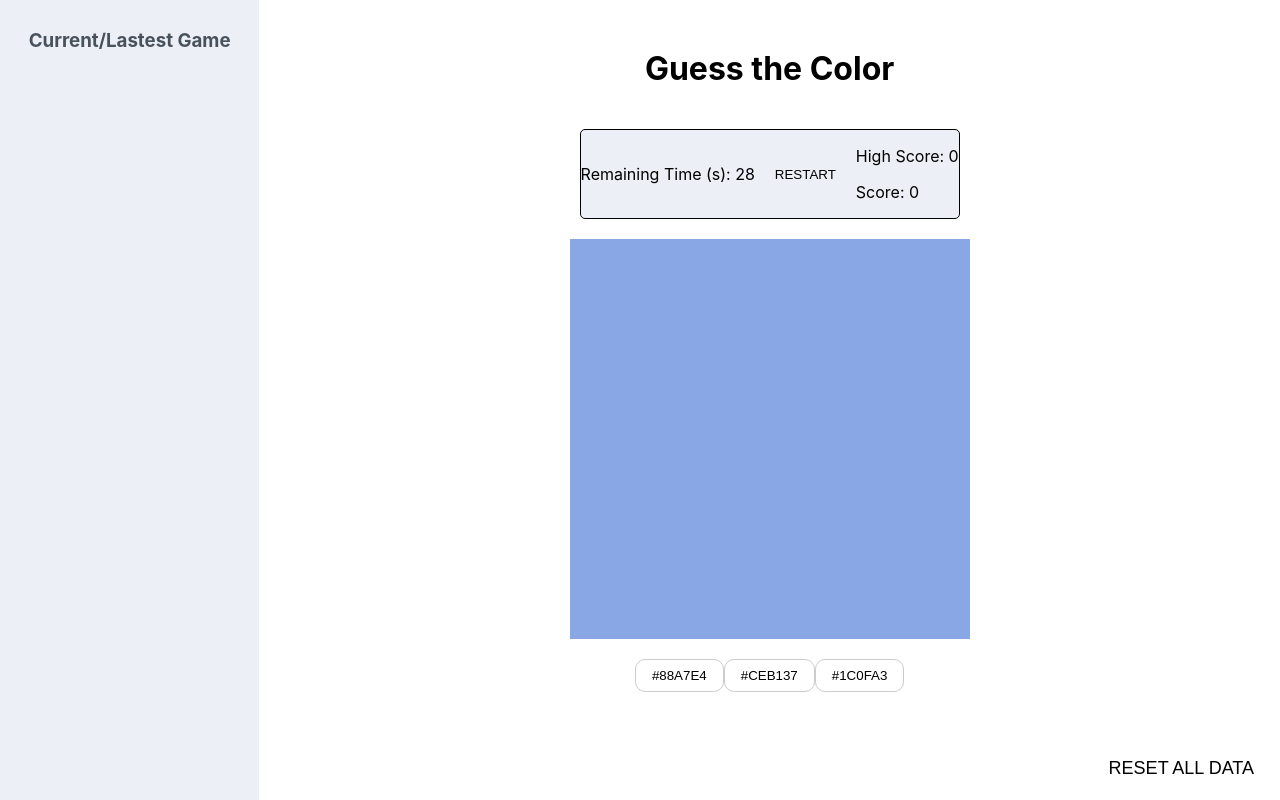
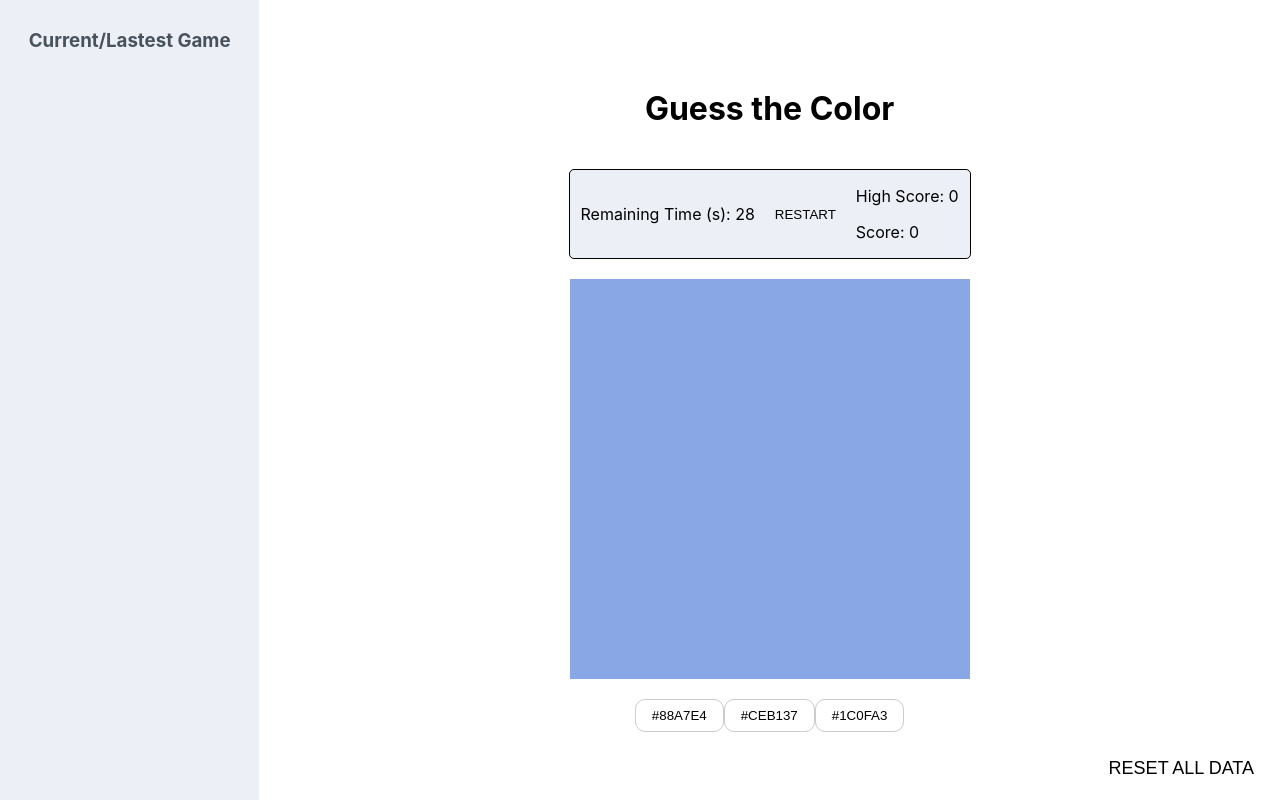
Before and after one commit to mauromaiodev/desafio-frontend-analytics, a React (Create React App) app: page / in a window 1280 px wide. Both pictures are taken after a click on the button "START". Built offline with nearby package versions, Linux system fonts and the light colour scheme.

Commit message:
feat: css adjustments

```diff
--- a/src/App.css
+++ b/src/App.css
@@ -6,3 +6,16 @@
 .sidebar {
   overflow-y: auto;
 }
+
+.container-child {
+  display: flex;
+  flex-direction: column;
+  align-items: center;
+  gap: 20px;
+  width: 400px;
+}
+
+.color-options-container {
+  display: flex;
+  flex-direction: row;
+}
--- a/src/App.js
+++ b/src/App.js
@@ -193,6 +193,7 @@ function App() {
         <GameHistory gameHistory={gameHistory} />
       </Sidebar>
       <Container title={"Guess the Color"}>
+        <div className="container-child">
           <GameControls
             timer={gameTimer}
             onRestart={restartGame}
@@ -201,7 +202,7 @@ function App() {
             gameInProgress={gameInProgress}
           />
           <ColorDisplay currentColor={currentColor} />
-        <div className="color-options">
+          <div className="color-options-container">
             {gameInProgress &&
               colorOptions.map((option, index) => (
                 <ColorOption
@@ -214,6 +215,7 @@ function App() {
               ))}
           </div>
           {startPanelVisible && <StartPanel startGame={startGame} />}
+        </div>
       </Container>
       <ResetButton resetAllData={resetAllData} />
     </div>
--- a/src/components/ColorOptions/ColorOption.css
+++ b/src/components/ColorOptions/ColorOption.css
@@ -4,7 +4,8 @@
   border: 1px solid #ccc;
   padding: 8px 16px;
   cursor: pointer;
-  transition: background-color 0.3s ease;
+  transition: 0.3s ease;
+
 }
 
 .color-option:not(:disabled):hover {
--- a/src/components/Container/Container.css
+++ b/src/components/Container/Container.css
@@ -3,7 +3,7 @@
   justify-content: center;
   align-items: center;
   width: 100vw;
-  height: 90vh;
+  height: 100vh;
   flex-direction: column;
   gap: 20px
   }
--- a/src/components/GameControls/GameControls.css
+++ b/src/components/GameControls/GameControls.css
@@ -1,7 +1,9 @@
 .game-controls-container {
     display: flex;
     align-items: center;
+    justify-content: center;
     background-color: #eceff5;
     border: 1px solid;
     border-radius: 5px;
+    width: inherit;
   }
```
Lines whose indentation alone changed are shown as unchanged.
